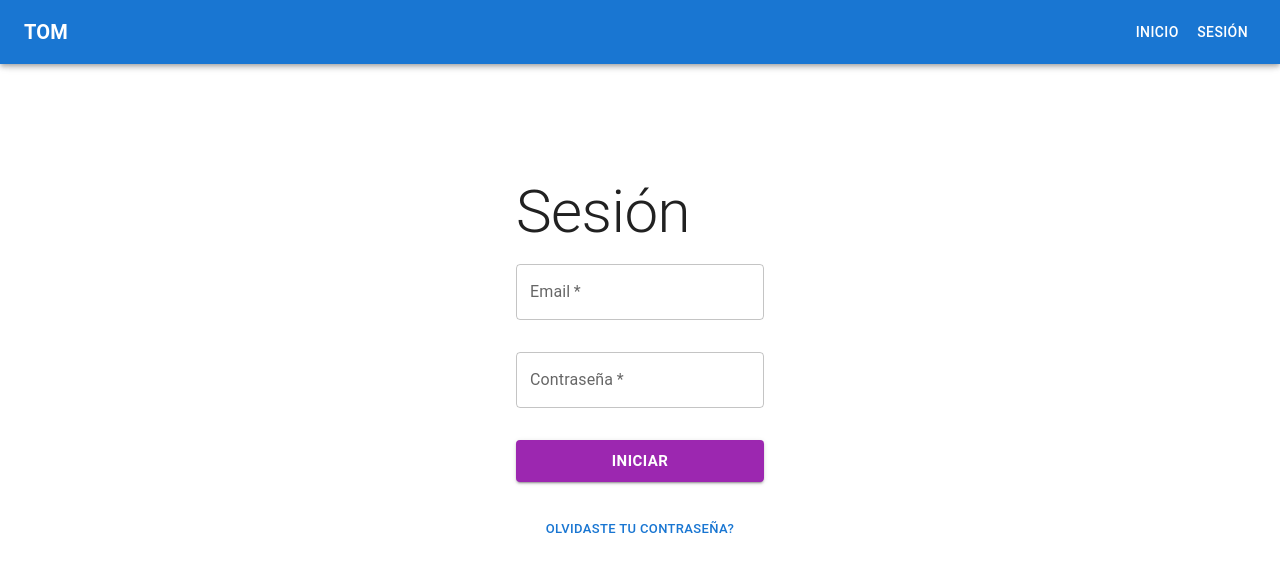
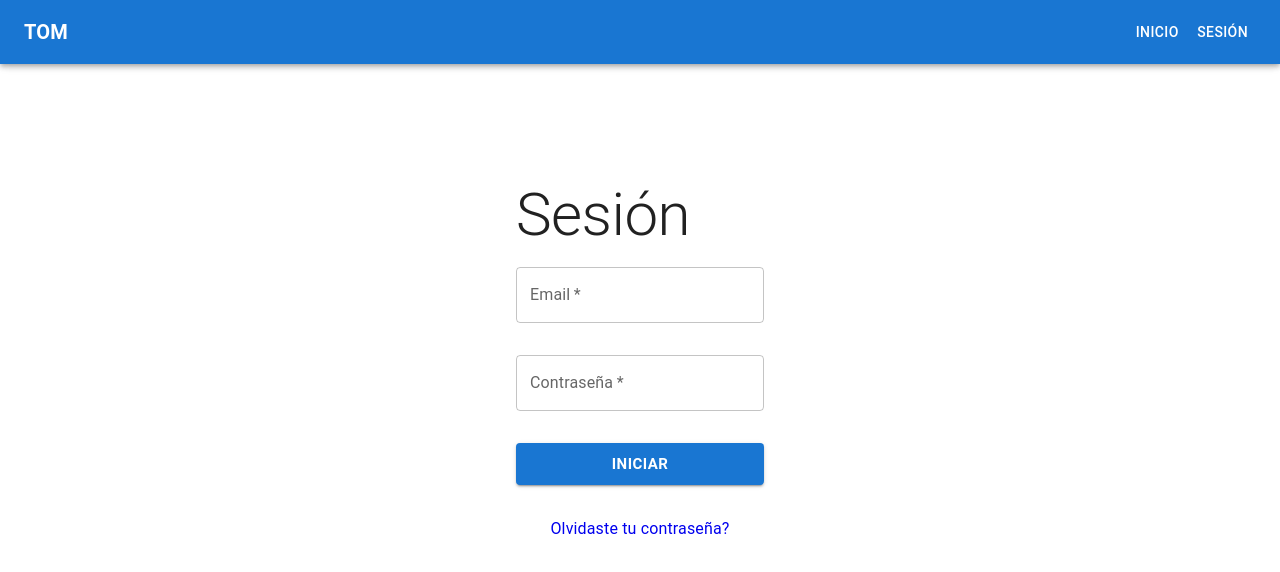
Before and after one commit to VarelaIT/TOM-Web, a React (Vite) app: page /sesion in a window 1280 px wide. Shown: the top 572 px of the page. Built offline with nearby package versions, Linux system fonts and the light colour scheme.

Commit message:
session component tweeks

```diff
--- a/src/components/session.tsx
+++ b/src/components/session.tsx
@@ -1,6 +1,7 @@
 import { useState } from "react";
 import { Box, Typography, Button, TextField } from "@mui/material";
 import FetchApi from "../scripts/fetchApi";
+import { Link } from "react-router-dom";
 
 export default function Session() {
   const inputProps = [
@@ -111,16 +112,19 @@ export default function Session() {
           <Button
             variant="contained"
             size="large"
-            color="secondary"
+            color="primary"
             type="submit"
             sx={{ widht: "100%", fontWeight: "bold" }}
           >
             Iniciar
           </Button>
 
-          <Button size="small" href="#">
+          <Link
+            style={{ display: "block", textAlign: "center" }}
+            color="secondary"
+          >
             Olvidaste tu contraseña?
-          </Button>
+          </Link>
         </Box>
       </Box>
     </Box>
```
